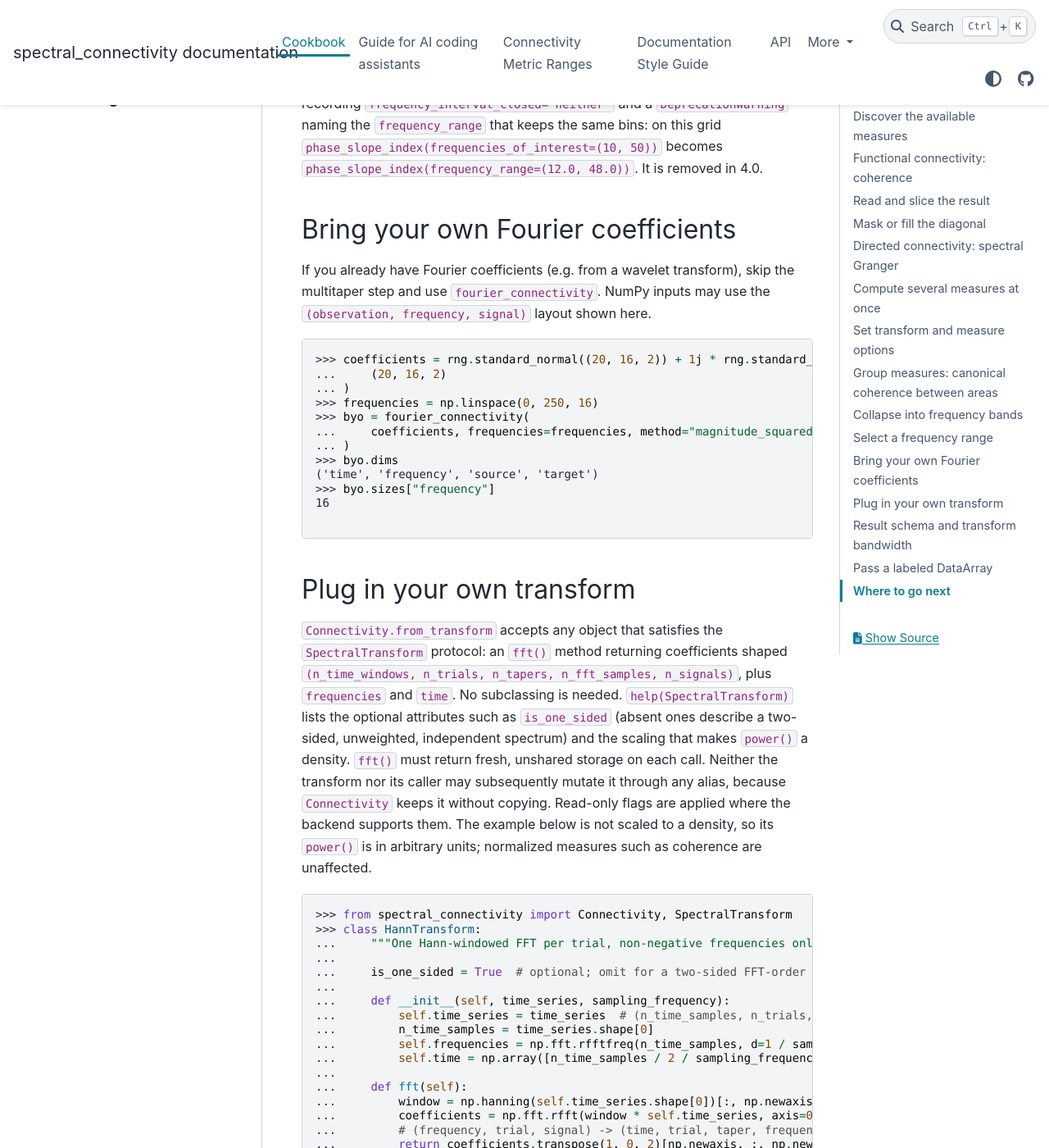
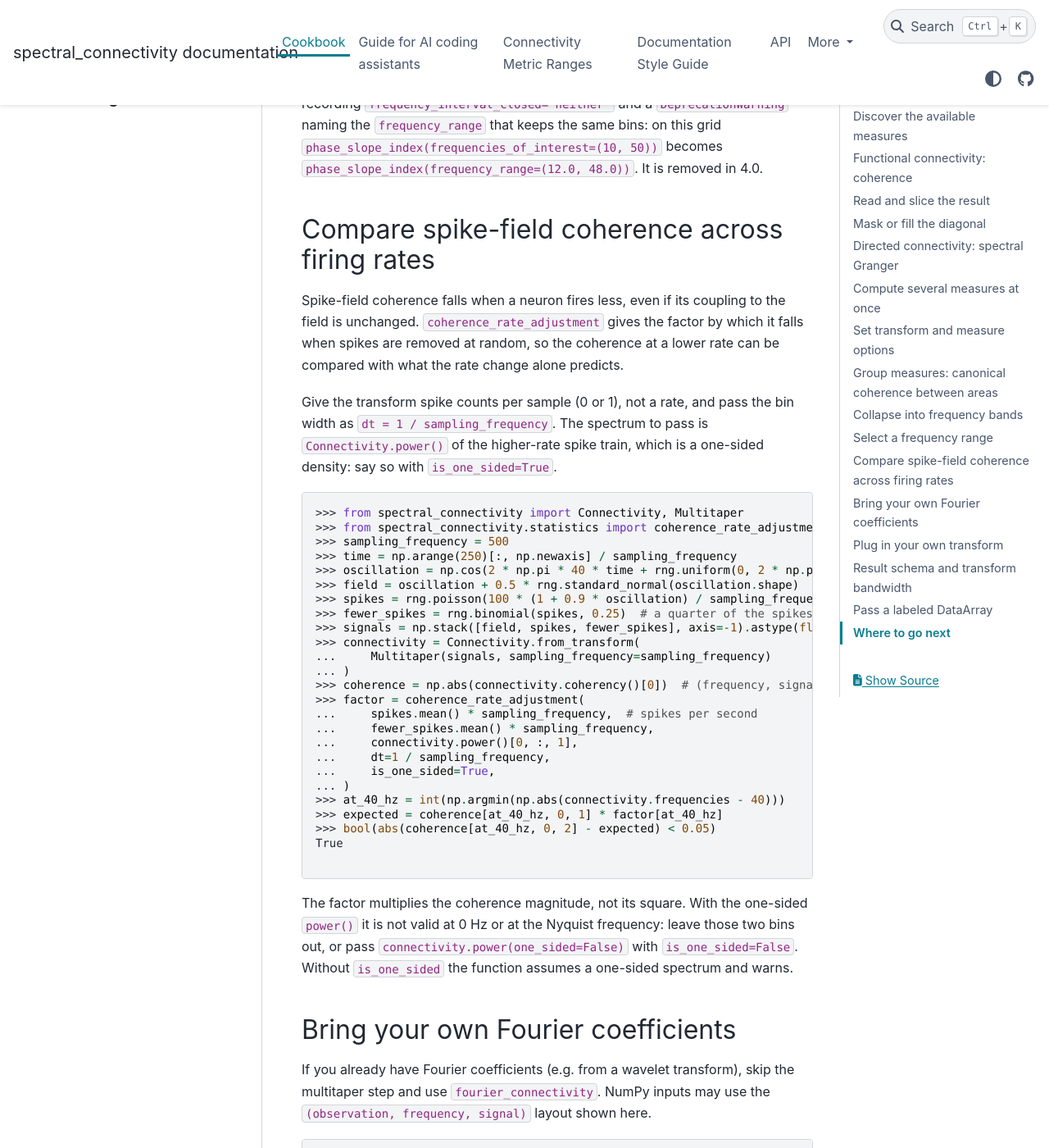
Before and after one commit to Eden-Kramer-Lab/spectral_connectivity, a Sphinx documentation site: the page built from docs/cookbook.md, in a window 1280 px wide and 1400 px high, scrolled down 9803 px. Shown: the whole window at 82% size. Built offline with Sphinx 7.4.7 and the PyData theme 0.15.4, drawn with Linux system fonts in a browser that asks for light colours; pages that are not in the unit, such as notebooks, are missing from menus; the version number could not be read and is left out.

Commit message:
Warn when coherence_rate_adjustment is not told the kind of spectrum
With is_one_sided=True as a silent default, a 2.x call passing power()
was right again, but a call passing a two-sided spectrum from elsewhere
was halved without a word (0.57 where the factor is 0.70 in the simulated
case), and nothing can tell the two spectra apart from their values.

The keyword is now optional without a default value: omitted, the
spectrum is taken as one-sided, as Connectivity.power() returns it in
3.0, and a UserWarning at the caller's line says so and how to state the
kind. True or False is silent. fourier_connectivity warns in the same
way when it must assume the sidedness of coefficients given without a
frequency coordinate (it assumes two-sided there). The assumption is
announced after the rates and the noise rate are validated.

The older tests of the function, written for the two-sided reading, now
say is_one_sided=False.

Documentation of the function, for someone with spikes and a field:

- The docstring says what the factor is for (the fall in coherence when
  spikes are removed at random, with Poisson spikes optionally added),
  that the spectrum is of spike counts per bin and not of a rate, what dt
  must be, where the noise rate comes from, what the factor multiplies,
  and that its 0 Hz and Nyquist values are not valid for a one-sided
  spectrum.
- The noise-rate error adds what to do if the second rate was given
  without the added spikes, as 2.x needed.
- power() documents its keyword with an example and a pointer here.
- A cookbook recipe computes the factor for a simulated spike train with
  a quarter of its spikes kept and compares it with the coherence
  observed (within 0.011 over five seeds; the recipe allows 0.05).
- The two migration rows sit beside the one-sided power row.

Co-Authored-By: Claude Fable 5.2 <noreply@anthropic.com>

````diff
--- a/docs/cookbook.md
+++ b/docs/cookbook.md
@@ -465,6 +465,52 @@ results recording `frequency_interval_closed="neither"` and a
 on this grid `phase_slope_index(frequencies_of_interest=(10, 50))` becomes
 `phase_slope_index(frequency_range=(12.0, 48.0))`. It is removed in 4.0.
 
+## Compare spike-field coherence across firing rates
+
+Spike-field coherence falls when a neuron fires less, even if its coupling to
+the field is unchanged. `coherence_rate_adjustment` gives the factor by which
+it falls when spikes are removed at random, so the coherence at a lower rate
+can be compared with what the rate change alone predicts.
+
+Give the transform spike counts per sample (0 or 1), not a rate, and pass the
+bin width as `dt = 1 / sampling_frequency`. The spectrum to pass is
+`Connectivity.power()` of the higher-rate spike train, which is a one-sided
+density: say so with `is_one_sided=True`.
+
+```python
+>>> from spectral_connectivity import Connectivity, Multitaper
+>>> from spectral_connectivity.statistics import coherence_rate_adjustment
+>>> sampling_frequency = 500
+>>> time = np.arange(250)[:, np.newaxis] / sampling_frequency
+>>> oscillation = np.cos(2 * np.pi * 40 * time + rng.uniform(0, 2 * np.pi, (1, 400)))
+>>> field = oscillation + 0.5 * rng.standard_normal(oscillation.shape)
+>>> spikes = rng.poisson(100 * (1 + 0.9 * oscillation) / sampling_frequency)
+>>> fewer_spikes = rng.binomial(spikes, 0.25)  # a quarter of the spikes, same coupling
+>>> signals = np.stack([field, spikes, fewer_spikes], axis=-1).astype(float)
+>>> connectivity = Connectivity.from_transform(
+...     Multitaper(signals, sampling_frequency=sampling_frequency)
+... )
+>>> coherence = np.abs(connectivity.coherency()[0])  # (frequency, signal, signal)
+>>> factor = coherence_rate_adjustment(
+...     spikes.mean() * sampling_frequency,  # spikes per second
+...     fewer_spikes.mean() * sampling_frequency,
+...     connectivity.power()[0, :, 1],
+...     dt=1 / sampling_frequency,
+...     is_one_sided=True,
+... )
+>>> at_40_hz = int(np.argmin(np.abs(connectivity.frequencies - 40)))
+>>> expected = coherence[at_40_hz, 0, 1] * factor[at_40_hz]
+>>> bool(abs(coherence[at_40_hz, 0, 2] - expected) < 0.05)
+True
+
+```
+
+The factor multiplies the coherence magnitude, not its square. With the
+one-sided `power()` it is not valid at 0 Hz or at the Nyquist frequency:
+leave those two bins out, or pass `connectivity.power(one_sided=False)` with
+`is_one_sided=False`. Without `is_one_sided` the function assumes a one-sided
+spectrum and warns.
+
 ## Bring your own Fourier coefficients
 
 If you already have Fourier coefficients (e.g. from a wavelet transform), skip
````
Also changed, not shown: CHANGELOG.md (+5 -5 lines), docs/llm_guide.md (+8 -0 lines), 3 other files.
